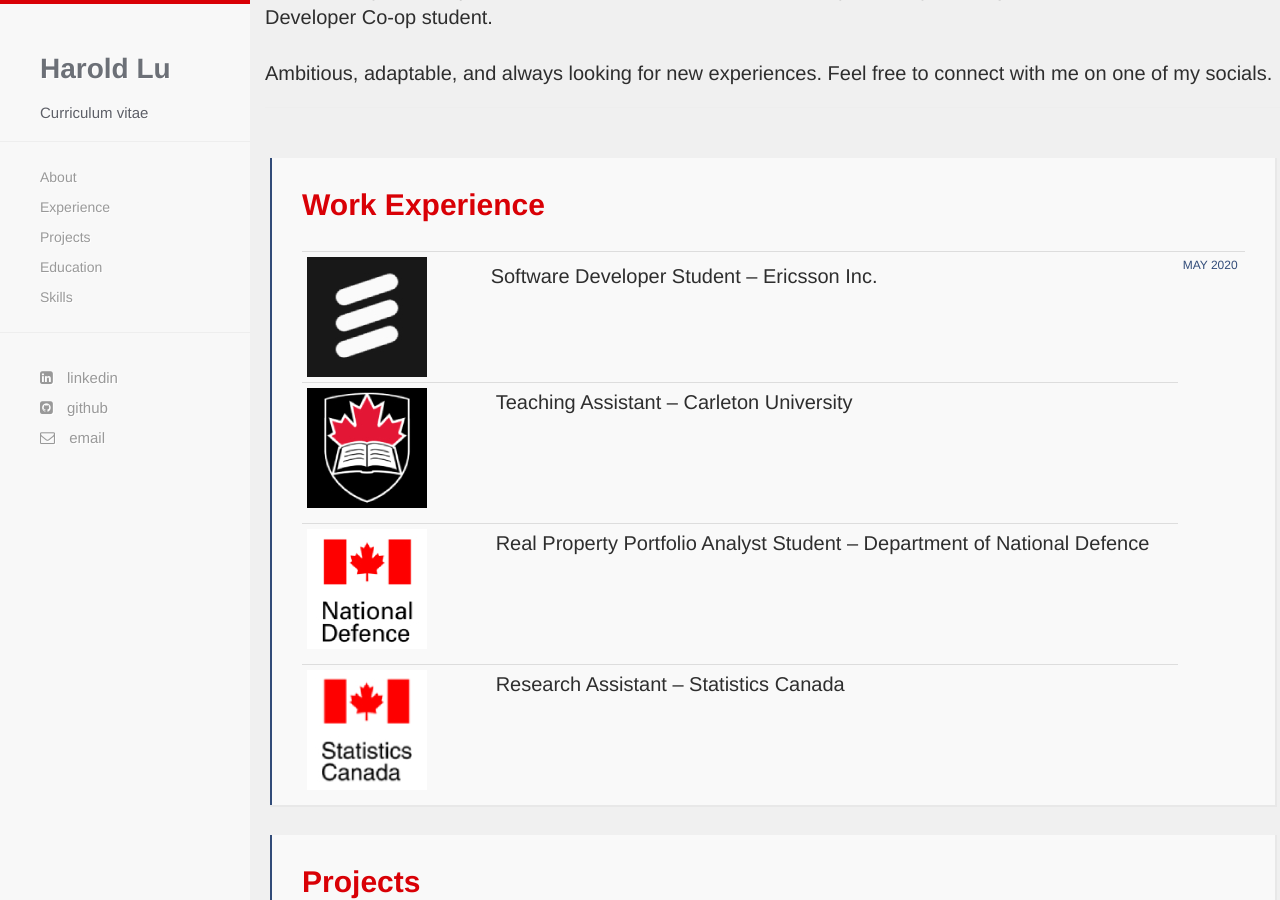
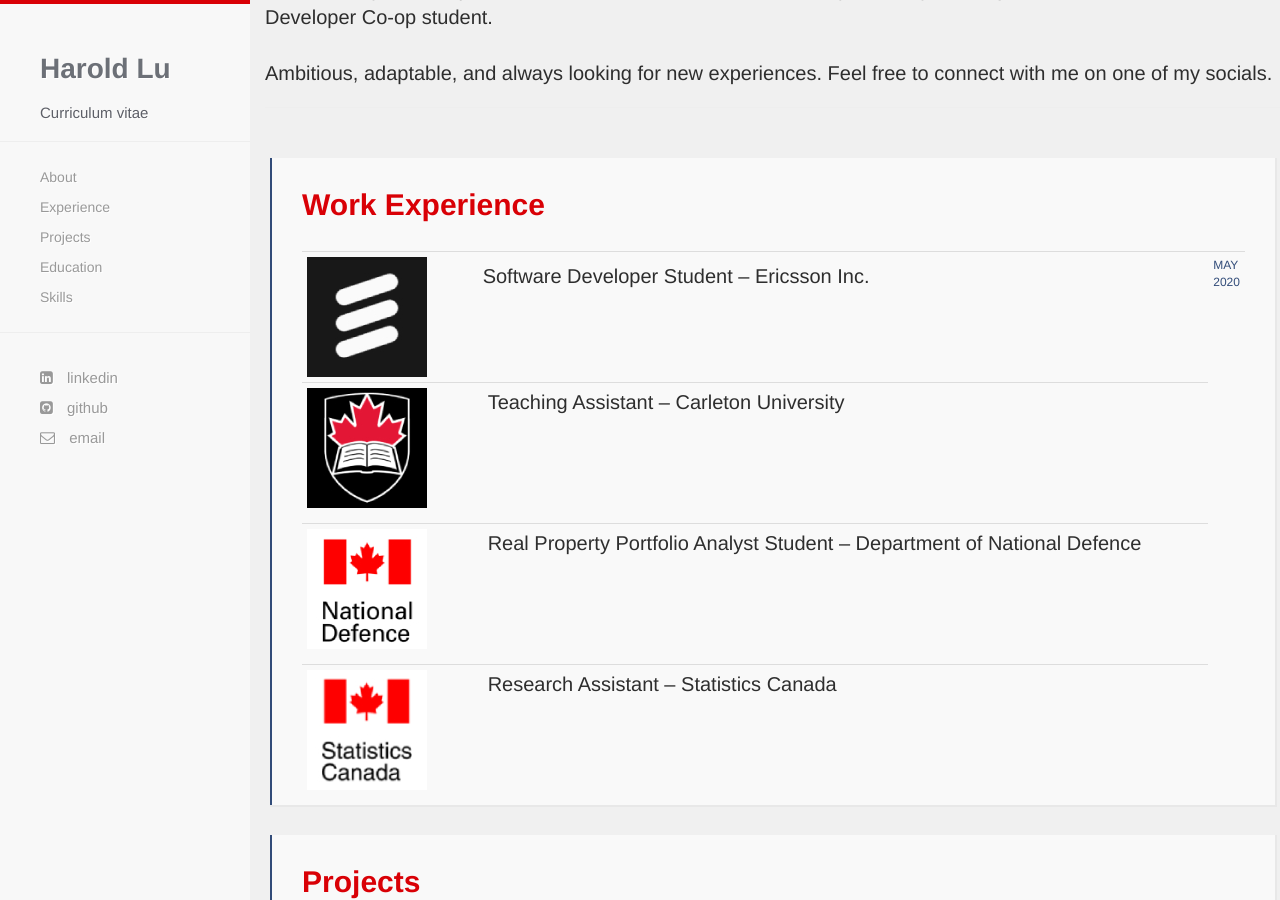
Before and after one commit to harold-lu/harold-lu.github.io, a Jekyll site: the page built from index.html, in a window 1280 px wide and 900 px high, scrolled down 843 px. Built offline with Jekyll 4.4.1, drawn with Linux system fonts in a browser that asks for light colours; nearby versions of some CDN libraries; some web fonts are replaced.

Commit message:
table update

```diff
--- a/css/hc.css
+++ b/css/hc.css
@@ -372,11 +372,11 @@
   color:#b6b6b6
 }
 
-/*img
+img
 {
   max-width:100%;
 }
-*/
+
 #article
 {
   margin-left: auto;
--- a/index.html
+++ b/index.html
@@ -31,7 +31,7 @@
               <img src="{{ site.baseurl }}/images/ericsson.jpg" alt="Ericsson logo"></img>
 			  <!--<p class="p1"><span class="s2"><img src="{{ site.baseurl }}/images/ericsson.jpg" alt="Ericsson logo" ></span></p> -->
             </td>
-            <td style="padding:10px 0px;margin:0px">
+            <td style="padding:10px 0px;margin:0px;width:90%">
               <p style="color:#2e2e2e;font-size:20px">Software Developer Student &ndash; Ericsson Inc.</p>
             </td>
 			<td>
```
